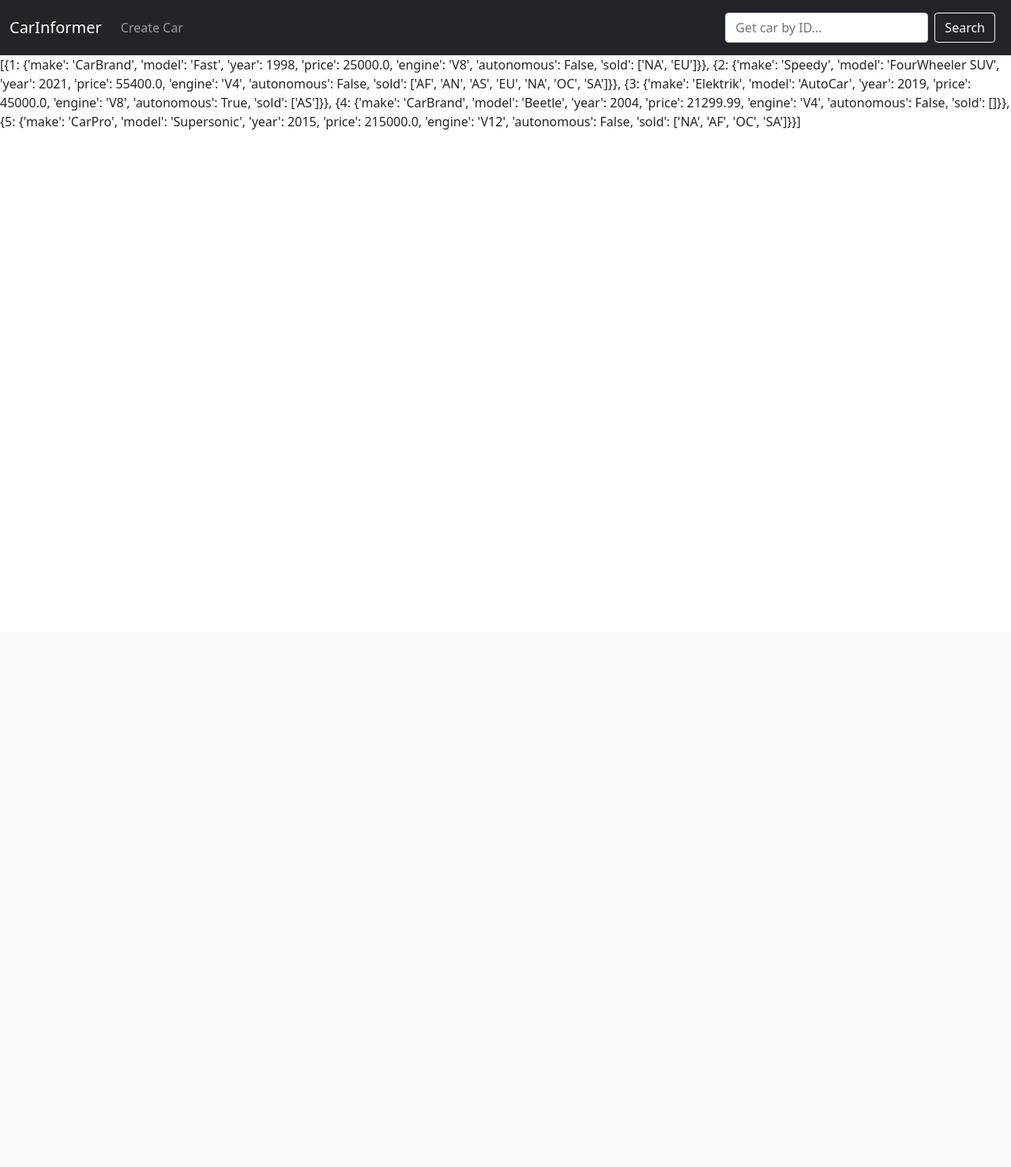
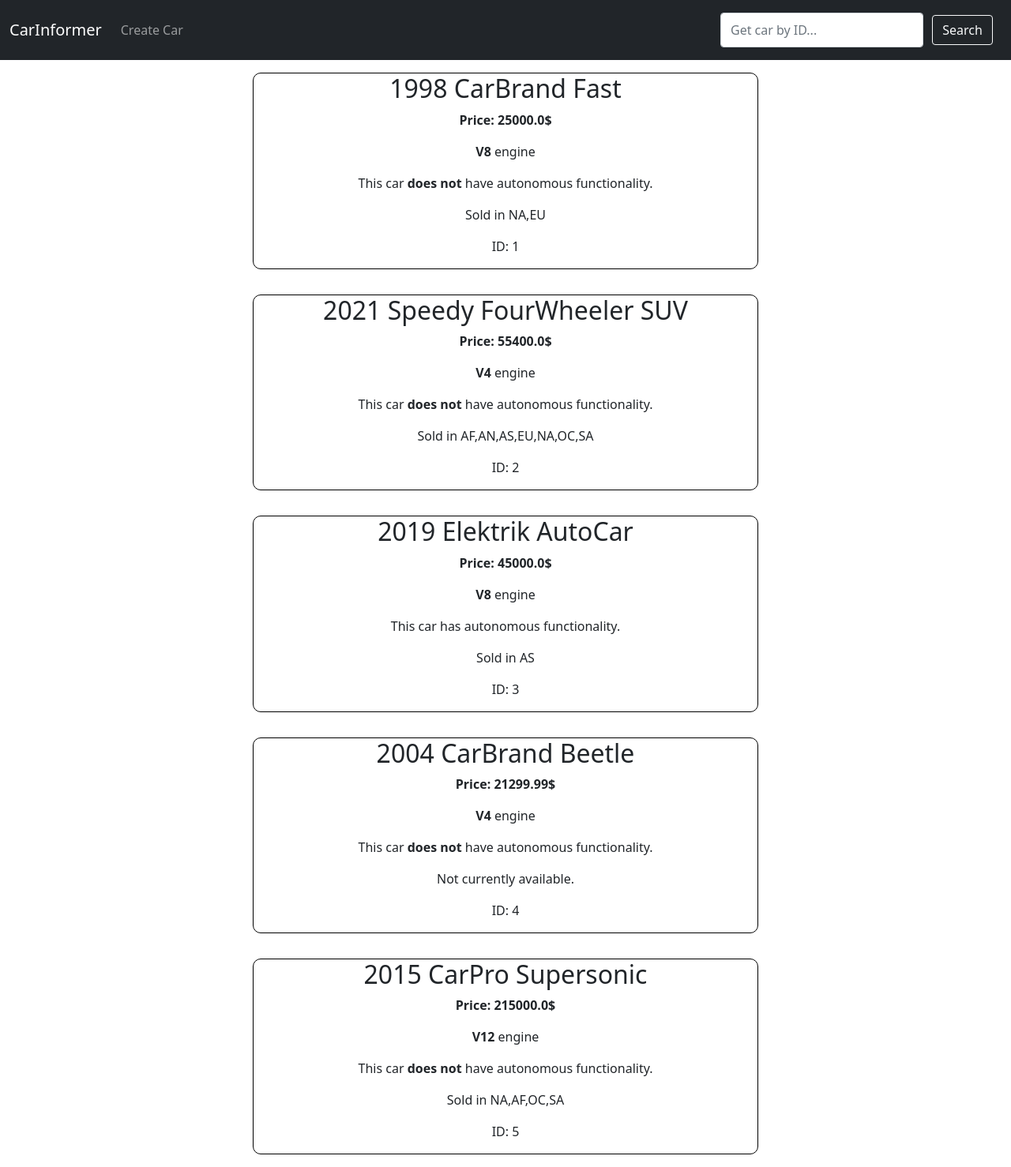
Before and after one commit to eclairsameal/fastapi_workspace, a FastAPI app: page /cars in a window 1280 px wide. Shown: the whole page at 79% size. Before the commit the page ends 164 px from the top, so only its background shows below. Run offline with FastAPI, Linux system fonts and the light colour scheme.

Commit message:
Creating a car component

```diff
--- a/3_car_information_viewer/main.py
+++ b/3_car_information_viewer/main.py
@@ -39,9 +39,10 @@ def root(request: Request):
 def get_cars(request: Request, number: Optional[str] = Query("10", max_length=3)):
     response = []
     for id, car in list(cars.items())[:int(number)]:
-        to_add = {}
-        to_add[id] = car
-        response.append(to_add)
+        # to_add = {}
+        # to_add[id] = car
+        # response.append(to_add)
+        response.append((id, car))
     # return response
     return templates.TemplateResponse("index.html", {"request": request, "cars": response, "title": "Home"})
 
--- /dev/null
+++ b/3_car_information_viewer/templates/car.html
@@ -0,0 +1,28 @@
+
+<style>
+    .btn {
+        margin: 0.2em;
+    }
+</style>
+
+<div>
+    <h2>{{car["year"]}} {{car["make"]}} {{car["model"]}}</h2>
+
+    <p><strong>Price: {{car["price"]}}$</strong></p>
+    <p><strong>{{car["engine"]}}</strong> engine</p>
+
+    {% if car["autonomous"]%}
+        <p>This car has autonomous functionality.</p>
+    {% else %}
+        <p>This car <strong>does not</strong> have autonomous functionality.</p>
+    {% endif %}
+
+    {% if car["sold"] %}
+        <p>Sold in {{car["sold"]|join(',')}}</p>
+    {% else %}
+        <p>Not currently available.</p>
+    {% endif %}
+    <p>ID: {{id}}</p>
+
+
+</div>
--- a/3_car_information_viewer/templates/index.html
+++ b/3_car_information_viewer/templates/index.html
@@ -1,4 +1,14 @@
 {% include 'header.html'%}
 {% include 'navber.html' %}
-<p>{{cars}}</p>
+<!--<p>{{cars}}</p>-->
+<div class="container-fluid">
+    {% for id, car in cars %}
+    <div class="row justify-content-center" style="text-align: center;">
+        <div class="col col-sm-6" style="border: 1px solid black; margin: 1em 0.5em; border-radius: 10px;">
+            {% include 'car.html' %}
+        </div>
+    </div>
+    {% endfor %}
+</div>
+
 {% include 'footer.html'%}
```
Also changed, not shown: 3_car_information_viewer/README.md.
